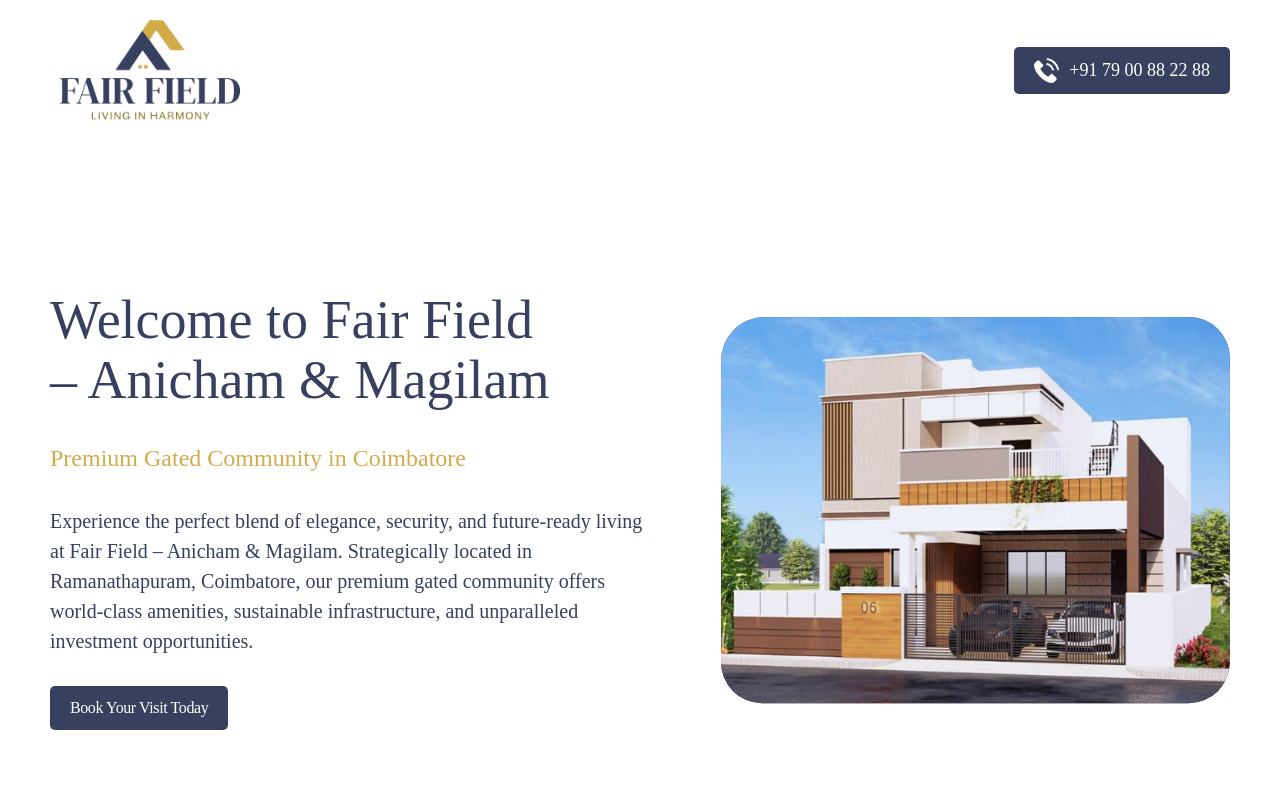
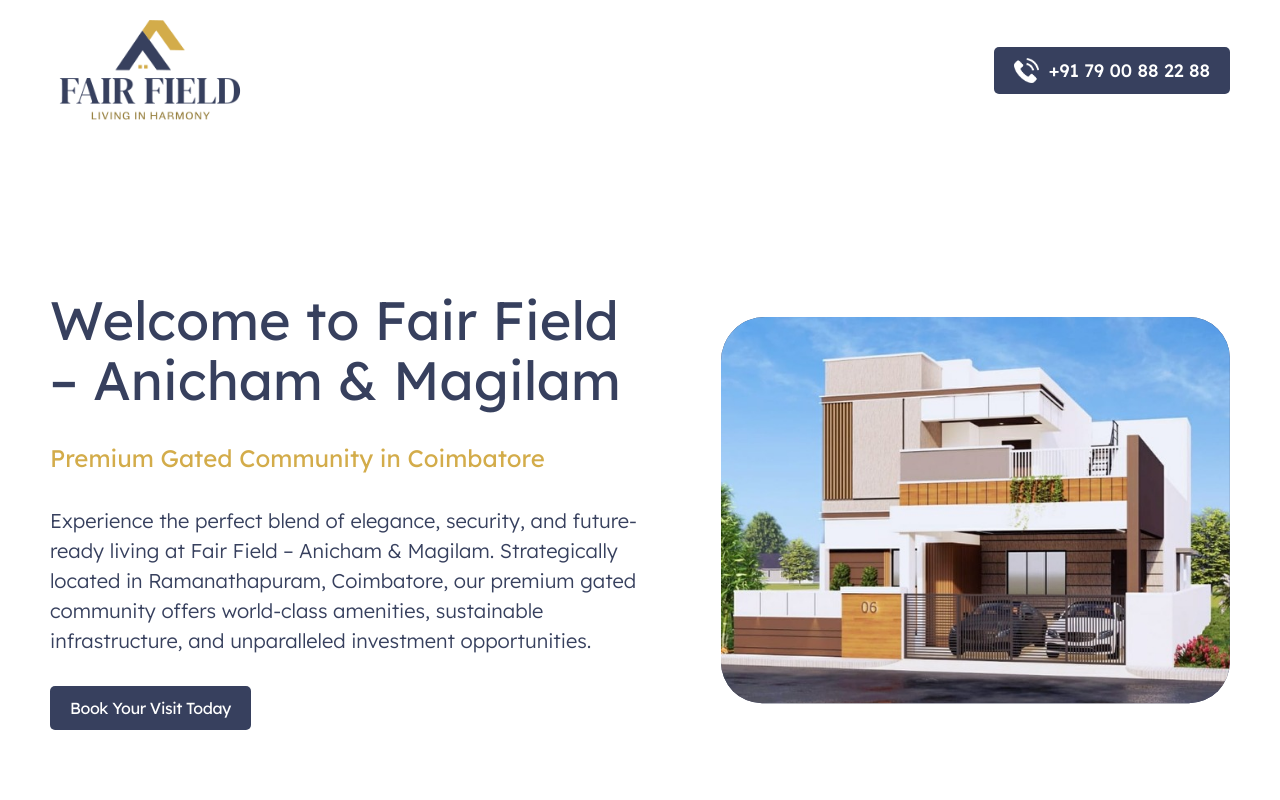
Before and after one commit to AKalyanPavan/fair-field, a React (Create React App) app: page / in a window 1280 px wide. Shown: the top 800 px of the page. Built offline with nearby package versions, Linux system fonts and the light colour scheme.

Commit message:
Correcting the font

```diff
--- a/src/components/Homepage.js
+++ b/src/components/Homepage.js
@@ -11,7 +11,7 @@
 
 export default function Homepage() {
 	return(
-		<div className="max-w-[1300px] mx-auto sm:px-[50px] px-[20px] font-['Lexend']">
+		<div className="max-w-[1300px] mx-auto sm:px-[50px] px-[20px] font-['Lexend_Deca']">
 			<Header />
 			<div className="sm:mt-[150px] mt-[50px] sm:flex justify-between items-center sm:gap-[50px]">
 				<div className="text-[#37405E] min-[1200px]:max-w-[600px]">
```
